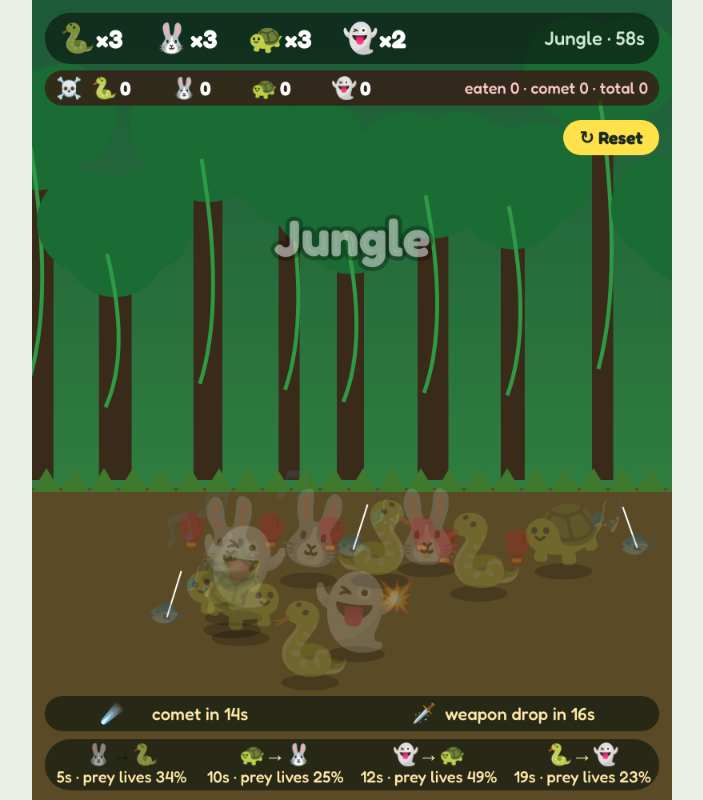
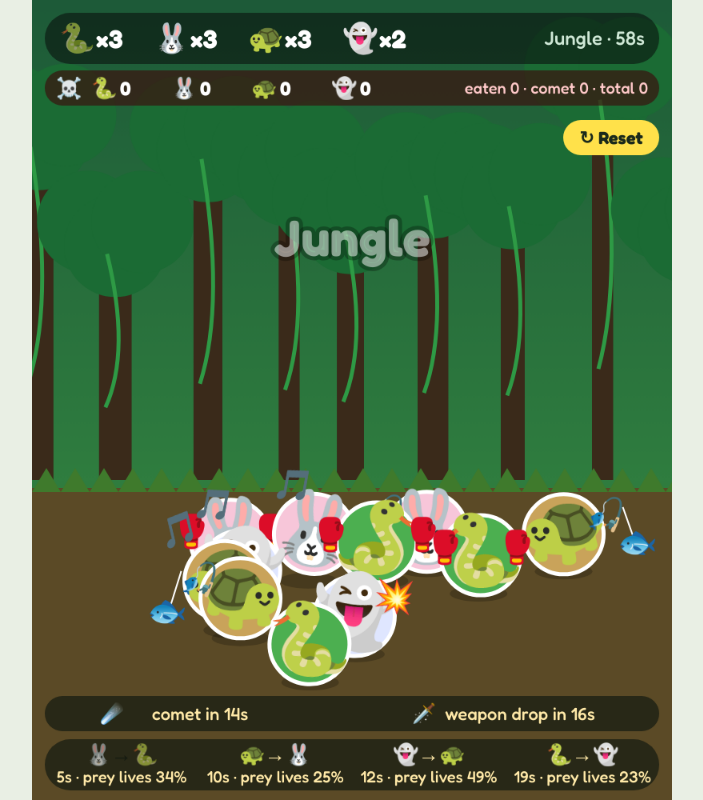
Before and after one commit to mokpolyt/hantudanular, a plain HTML site: page index.html in a window 1280 px wide. Shown: the whole page, without its empty margins (288-991 px from the left). Drawn offline with Linux system fonts and the light colour scheme; animation ran at ten frames a second.

Commit message:
Reset globalAlpha to 1 in drawEnt and frame functions
Set globalAlpha to 1 before drawing entities and updating the frame.

```diff
--- a/index.html
+++ b/index.html
@@ -99,7 +99,7 @@ function drawBg(i){
 /* ---------- drawing entities ---------- */
 function drawEnt(e,time){
  const S=88,wob=Math.sin(time*6+e.ph);
- ctx.save();ctx.translate(e.x,e.y);
+ ctx.save();ctx.globalAlpha=1;ctx.translate(e.x,e.y);
  ctx.fillStyle='rgba(0,0,0,.22)';ctx.beginPath();ctx.ellipse(0,6,36,10,0,0,7);ctx.fill();
  let dy=0,rot=0,dx=0;
  if(e.act==='dance'){dy=-Math.abs(Math.sin(time*7+e.ph))*22;rot=Math.sin(time*7+e.ph)*.35;}
@@ -109,6 +109,8 @@ function drawEnt(e,time){
  if(e.hop>0)dy-=Math.sin(Math.min(1,e.hop)*Math.PI)*40;
  ctx.translate(dx,dy);ctx.rotate(rot);
  ctx.font=S+'px '+EMO;ctx.textAlign='center';ctx.textBaseline='bottom';
+ ctx.globalAlpha=1;ctx.fillStyle={snake:'#4caf50',bunny:'#f7c6d9',tortoise:'#c9a35a',ghost:'#dfe6ff'}[e.type];
+ ctx.beginPath();ctx.arc(0,-42,50,0,7);ctx.fill();ctx.lineWidth=5;ctx.strokeStyle='#fff';ctx.stroke();
  ctx.save();ctx.scale(e.face,1);ctx.fillText(SP[e.type],0,0);ctx.restore();ctx.globalAlpha=1;
  ctx.font='40px '+EMO;
  if(e.act==='dance'){ctx.fillText('🎵',-44+Math.sin(time*3+e.ph)*8,-70-((time*40+e.ph*20)%30));}
@@ -254,7 +256,7 @@ resetGame();
 let last=performance.now();
 function frame(now){
  const dt=Math.min(.05,(now-last)/1000);last=now;const time=now/1000;
- update(dt,time);
+ ctx.globalAlpha=1;update(dt,time);
  if(fade<1){drawBg(prevScene);ctx.globalAlpha=fade;drawBg(sceneIdx);ctx.globalAlpha=1;}else drawBg(sceneIdx);
  ents.slice().sort((a,b)=>a.y-b.y).forEach(e=>drawEnt(e,time));
  weapons.forEach(drawWeapon);
```
